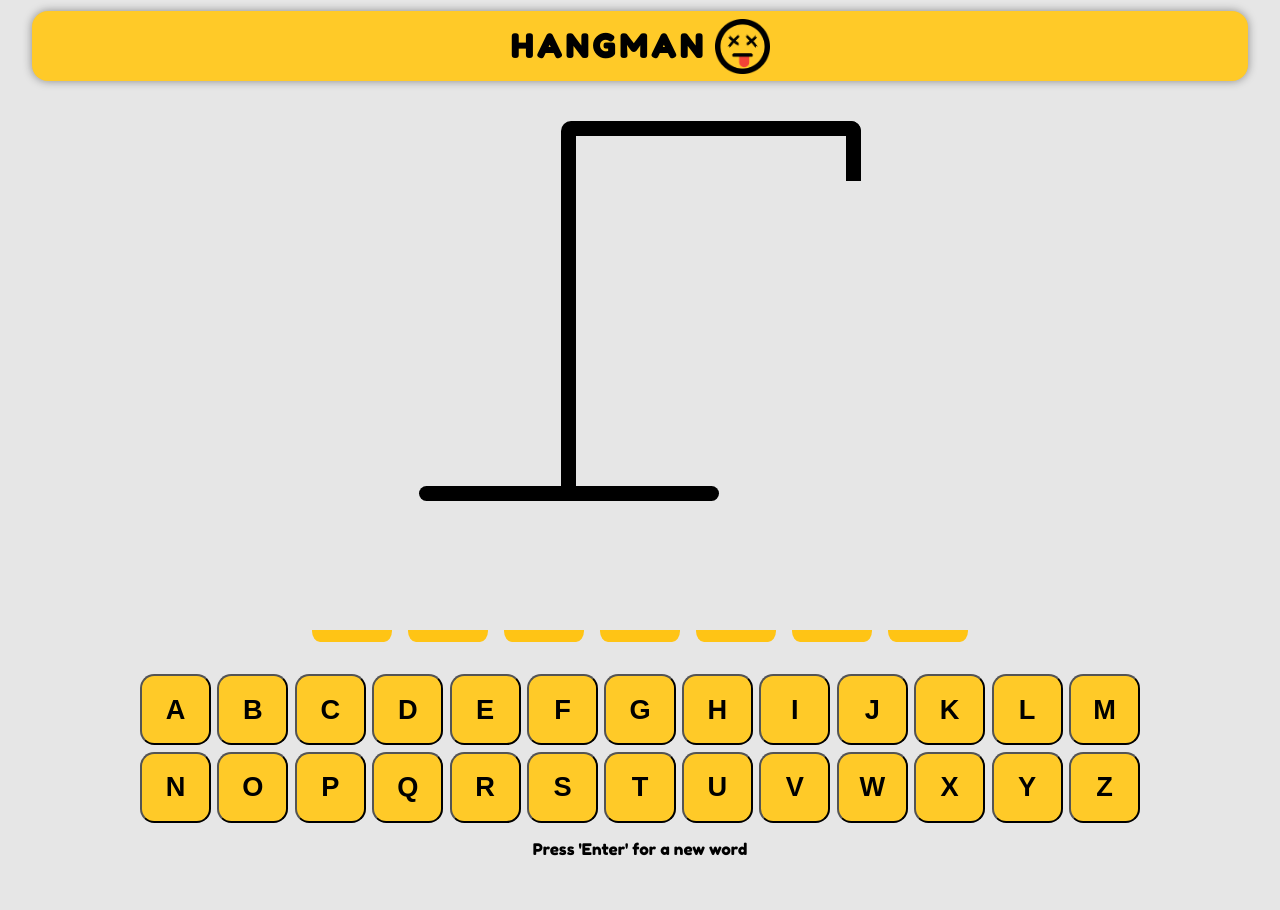
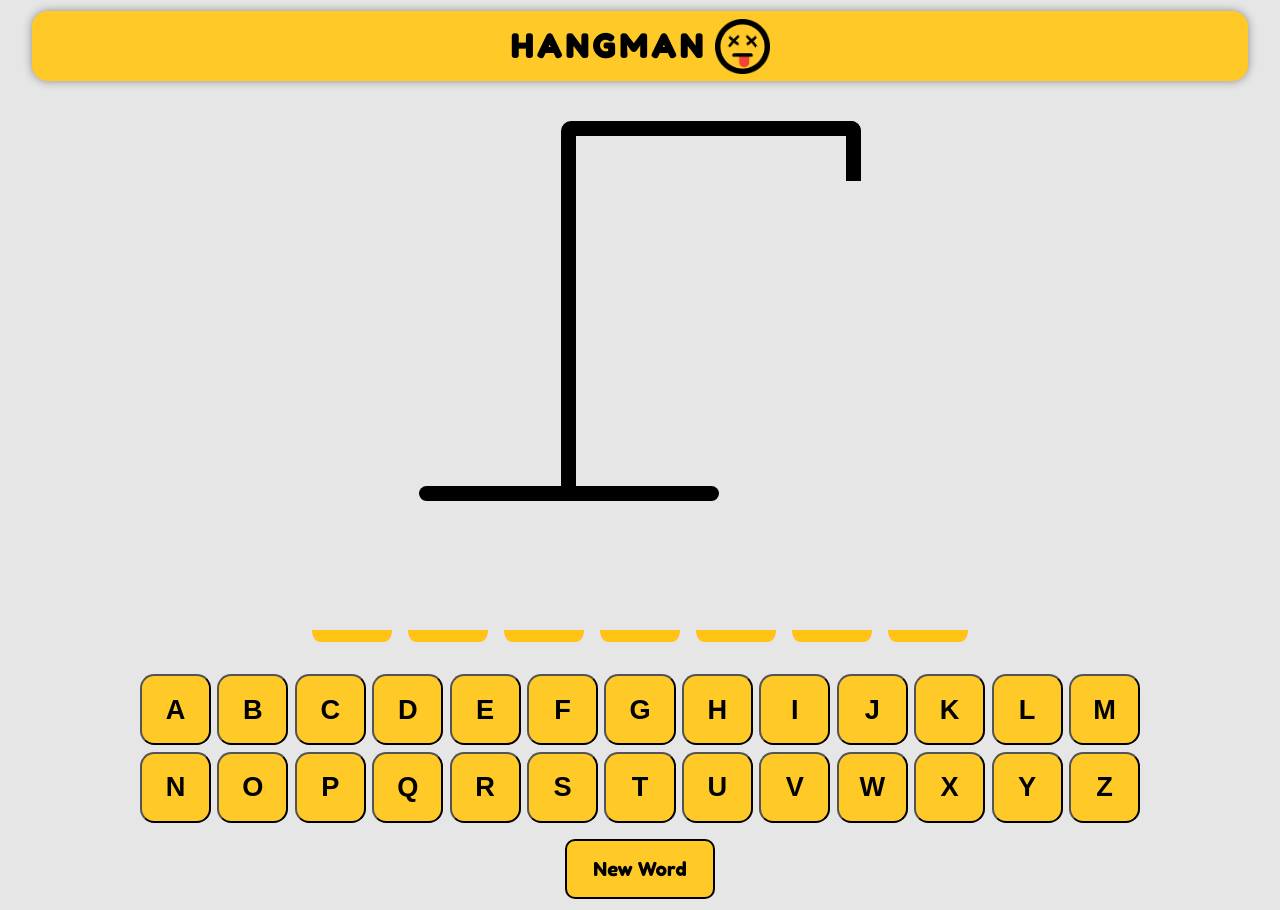
Before and after one commit to jeandre-visser/hangman, a React (Vite) app: page / in a window 1280 px wide. Before the commit the page ends 870 px from the top, so only its background shows below. Built offline with nearby package versions, Linux system fonts and the light colour scheme.

Commit message:
Add a button for new word

```diff
--- a/src/App.tsx
+++ b/src/App.tsx
@@ -48,18 +48,10 @@ function App() {
     }
   }, [letterGuesses])
 
-  useEffect(() => {
-    const handler = (event: KeyboardEvent) => {
-      const key = event.key;
-
-      if (key !== "Enter") return;
-      event.preventDefault();
-      setLetterGuesses([])
+  const handleReset = () => {
+      setLetterGuesses([]);
       setGuessedWord(getNextWord());
-    }
-
-    document.addEventListener('keypress', handler);
-  })
+  }
 
   return (
     <div className="app__main">
@@ -83,7 +75,9 @@ function App() {
         addLetterGuessed={addLetterGuessed}
         disabled={win || lost}
       />
-      <footer>Press 'Enter' for a new word</footer>
+      <footer>
+        <button className="app__reset-btn" onClick={handleReset}>New Word</button>
+      </footer>
     </div>
   )
 }
```
